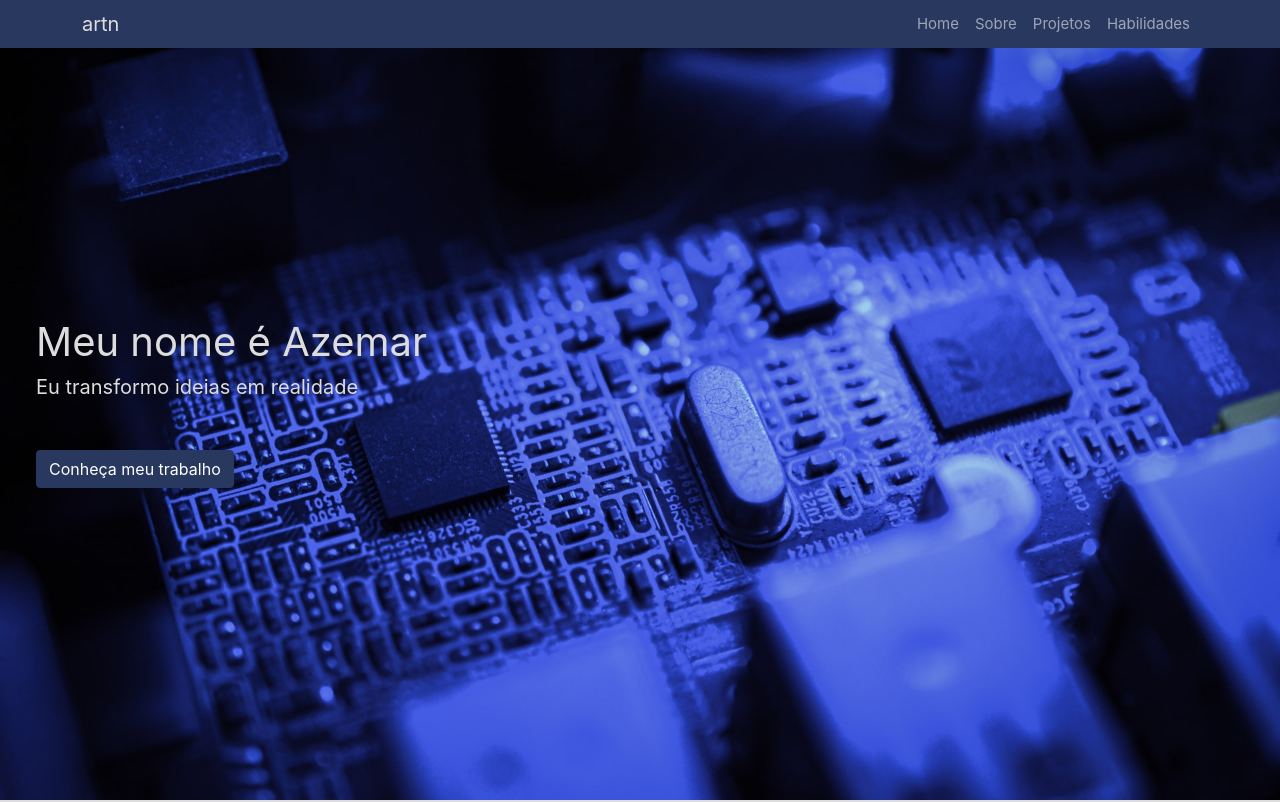
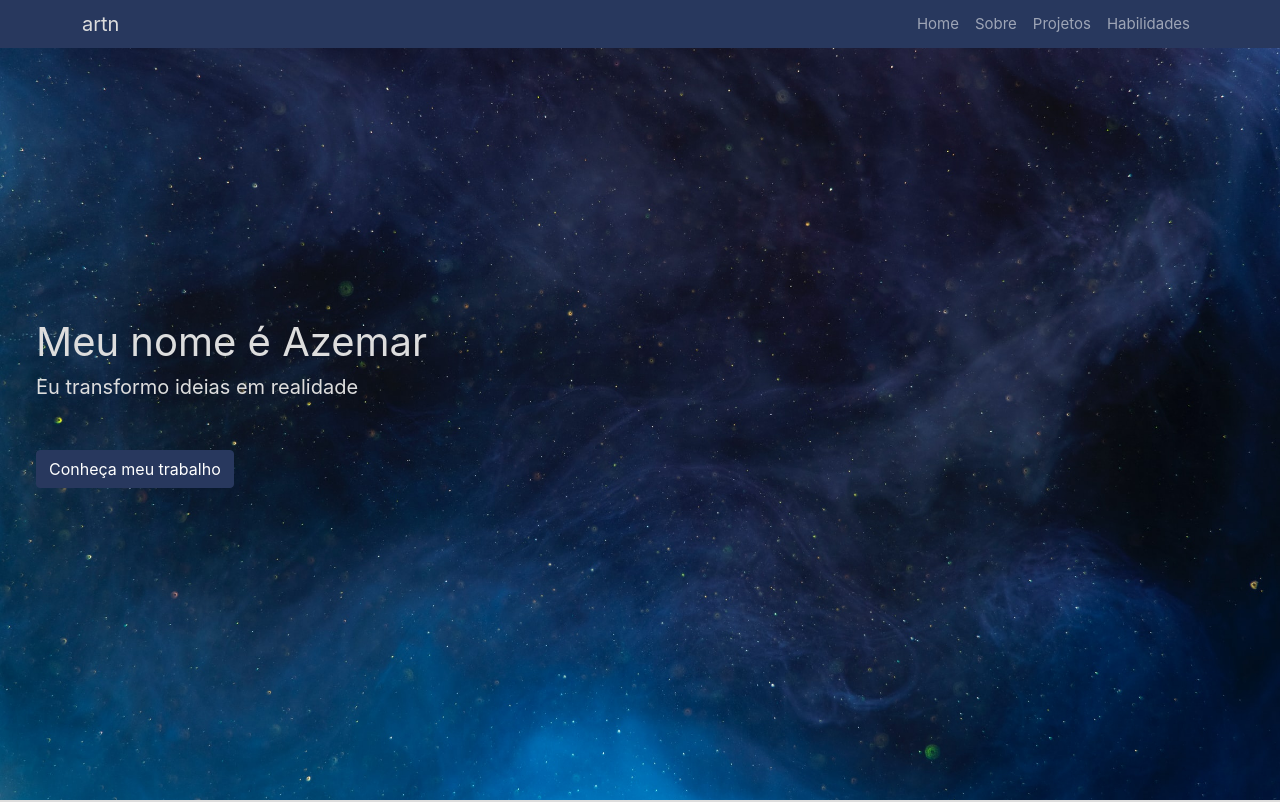
Before and after one commit to artn-dev/website, a Next.js app: page / in a window 1280 px wide. Shown: the top 802 px of the page. Built offline with nearby package versions, Linux system fonts and the light colour scheme; a web font is replaced by a local one.

Commit message:
Update hero background image

```diff
--- a/components/MainHero.tsx
+++ b/components/MainHero.tsx
@@ -6,7 +6,7 @@ const MainHero = () => {
 
     return (
         <>
-            <div className={coverClass}>
+            <div className={coverClass} style={{ backgroundImage: "url('/background.jpg')" }}>
                 <div className="row h-100">
                     <div className="col-12 col-md-6 d-flex align-items-center">
                         <div className="container">
--- a/styles/Home.module.scss
+++ b/styles/Home.module.scss
@@ -4,7 +4,6 @@
 
 
 .backgroundImage {
-  background-image: url("/background.jpg");
   background-position: center;
   background-size: cover;
   background-repeat: no-repeat;
```
Also changed, not shown: public/background.jpg.
